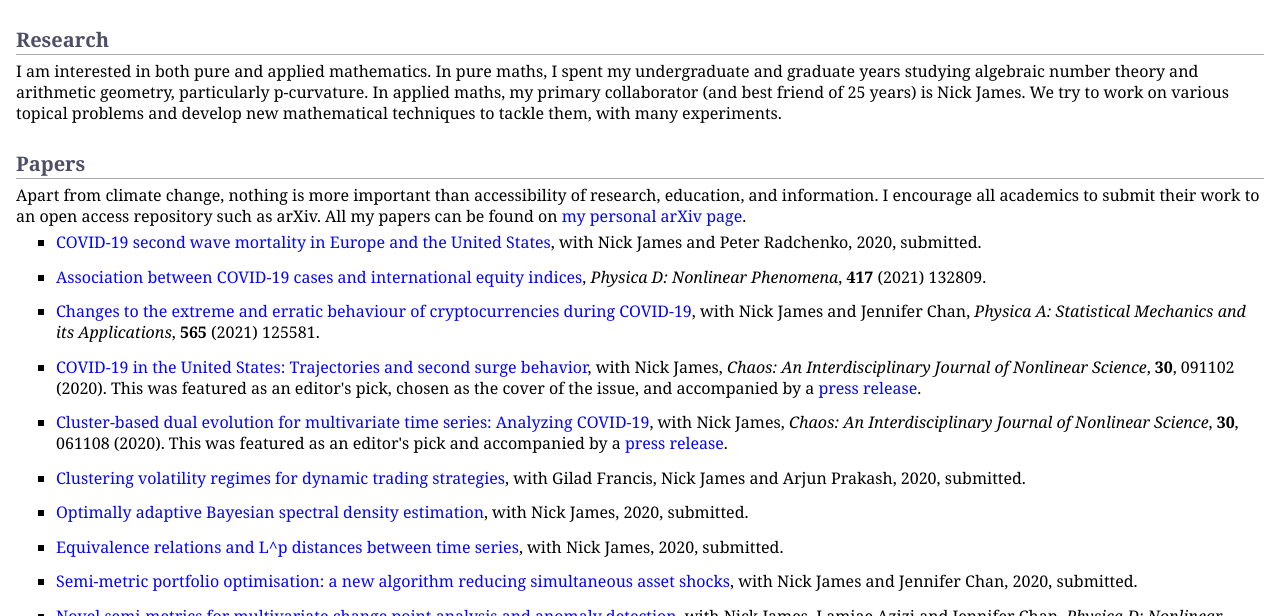
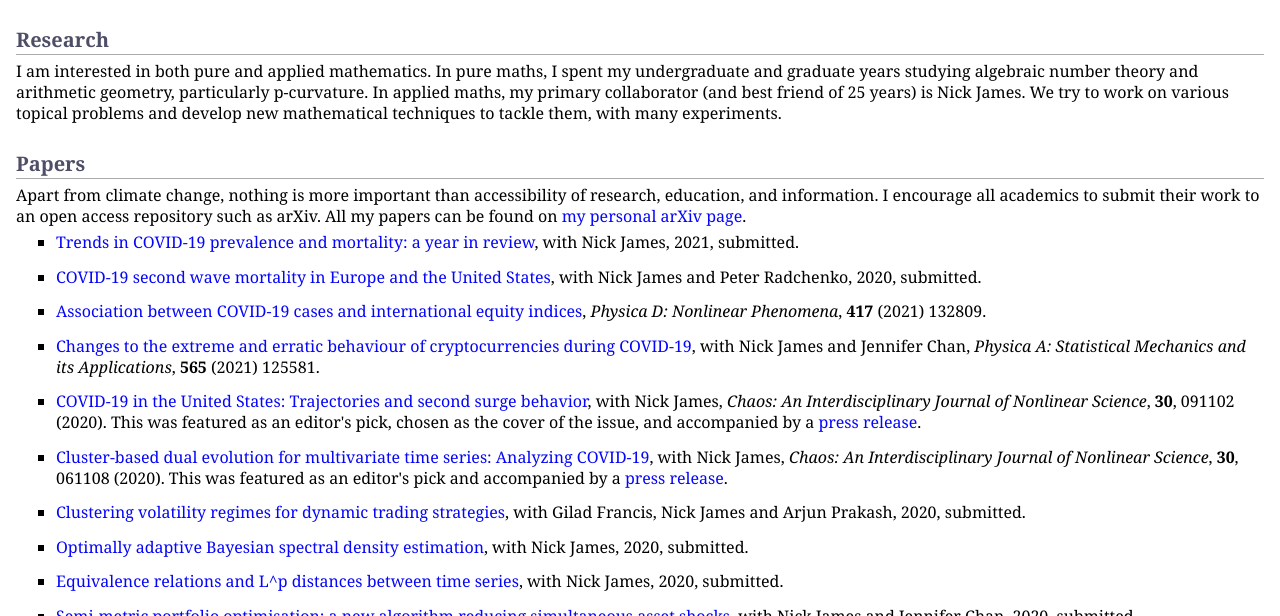
Before and after one commit to MaxMenzies/maxmenzies.com, a Jekyll site: the page index.html, which Jekyll copies as it is, in a window 1280 px wide and 900 px high, cut to the strip 284-900 px from the top of the window. Built offline with Jekyll 4.4.1, drawn with Linux system fonts in a browser that asks for light colours.

Commit message:
Update index.html

```diff
--- a/index.html
+++ b/index.html
@@ -41,6 +41,10 @@
 <p>I am interested in both pure and applied mathematics. In pure maths, I spent my undergraduate and graduate years studying algebraic number theory and arithmetic geometry, particularly p-curvature. In applied maths, my primary collaborator (and best friend of 25 years) is Nick James. We try to work on various topical problems and develop new mathematical techniques to tackle them, with many experiments.</p>
 <h2>Papers</h2>
 <p>Apart from climate change, nothing is more important than accessibility of research, education, and information. I encourage all academics to submit their work to an open access repository such as arXiv. All my papers can be found on <a href="https://arxiv.org/a/menzies_m_1.html">my personal arXiv page</a>.</p>
+<ul>
+<li><p><a href="https://arxiv.org/abs/2102.01407">Trends in COVID-19 prevalence and mortality: a year in review</a>, with Nick James, 2021, submitted.</p>
+</li>
+</ul>
 <ul>
 <li><p><a href="https://arxiv.org/abs/2012.13197">COVID-19 second wave mortality in Europe and the United States</a>, with Nick James and Peter Radchenko, 2020, submitted.</p>
 </li>
```
